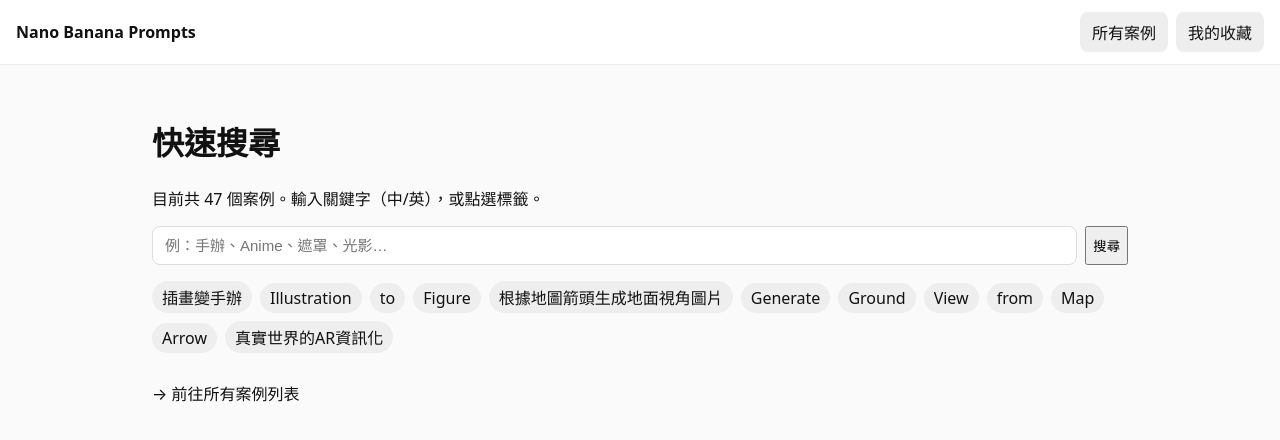
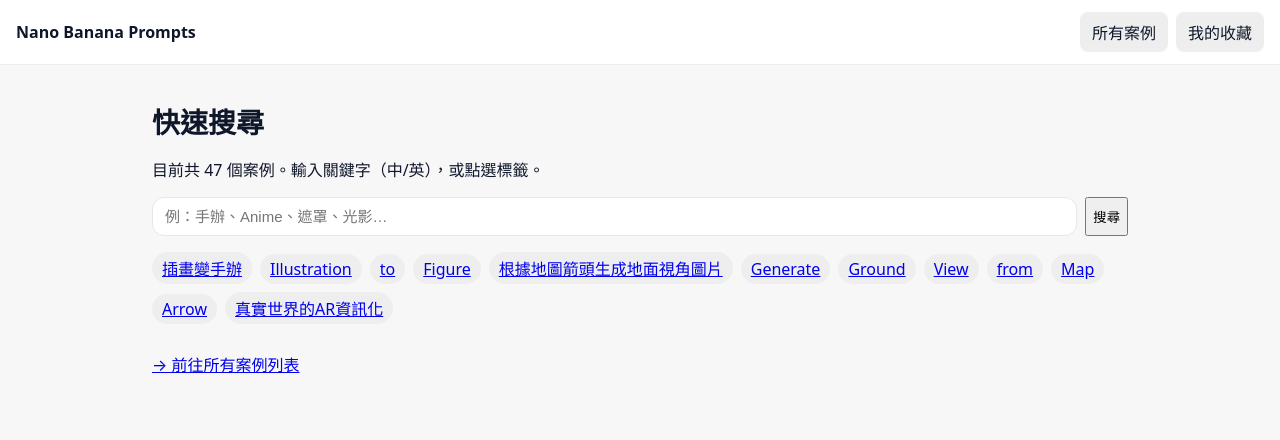
Before and after one commit to sherman0769/awesome-nano-banana-app, a Next.js app: page / in a window 1280 px wide. Shown: the top 440 px of the page. Built offline with nearby package versions, Linux system fonts and the light colour scheme.

Commit message:
style: polish UI (cards/inputs/chips/dark mode)

```diff
--- a/src/app/globals.css
+++ b/src/app/globals.css
@@ -1,29 +1,94 @@
-:root { color-scheme: light; }
-* { box-sizing: border-box; }
-body {
-  margin: 0;
-  background: #fafafa;
-  color: #111;
+:root{
+  --bg:#f7f7f8; --card:#fff; --text:#0f172a; --muted:#667085;
+  --border:#e5e7eb; --brand:#111827; --chip:#f3f4f6;
+  --chip-active:#111827; --chip-active-text:#fff;
+  --shadow:0 8px 24px rgba(16,24,40,.08),0 2px 6px rgba(16,24,40,.06);
+}
+@media (prefers-color-scheme: dark){
+  :root{
+    --bg:#0b0f17; --card:#0f172a; --text:#e5e7eb; --muted:#98a2b3;
+    --border:#1f2937; --brand:#2563eb; --chip:#111827;
+    --chip-active:#2563eb; --chip-active-text:#fff;
+    --shadow:0 8px 24px rgba(0,0,0,.5),0 2px 6px rgba(0,0,0,.35);
+  }
+}
+
+*{box-sizing:border-box}
+html,body{height:100%}
+body{
+  margin:0; background:var(--bg); color:var(--text);
   font-family: ui-sans-serif, system-ui, -apple-system, "Segoe UI", Roboto,
-    "Noto Sans TC", "PingFang TC", "Microsoft JhengHei", "Helvetica Neue",
-    Arial, "Apple Color Emoji", "Segoe UI Emoji";
+    "Noto Sans TC","PingFang TC","Microsoft JhengHei","Helvetica Neue", Arial;
 }
-a { color: inherit; text-decoration: none; }
 
-.container { max-width: 1040px; margin: 0 auto; padding: 16px; }
+/* 布局 */
+.container{max-width:1080px;margin:0 auto;padding:16px}
+.header{
+  position:sticky;top:0;z-index:20;
+  backdrop-filter:blur(6px);
+  background:color-mix(in srgb, var(--card) 85%, transparent);
+  border-bottom:1px solid var(--border);
+  box-shadow:0 1px 0 rgba(16,24,40,.04);
+}
+.header-inner{display:flex;align-items:center;justify-content:space-between;padding:12px 16px}
+.row{display:flex;gap:12px;align-items:center;flex-wrap:wrap}
 
-.grid { display: grid; gap: 12px; grid-template-columns: repeat(auto-fill, minmax(220px, 1fr)); }
+/* 文字 */
+h1{font-size:clamp(22px,2.2vw,28px);margin:.25rem 0 .5rem;font-weight:700}
+h3{font-size:clamp(16px,1.6vw,18px);margin:18px 0 10px}
+.muted{color:var(--muted);font-size:13px}
 
-.card { background:#fff; border:1px solid #eee; border-radius:10px; overflow:hidden; box-shadow:0 1px 3px rgba(0,0,0,.04); }
-.card img { width: 100%; display: block; }
-.card-body { padding: 12px; }
+/* 搜尋框 / 按鈕 / 標籤 */
+input[type="search"]{
+  width:100%;padding:10px 12px;font-size:15px;
+  border:1px solid var(--border);border-radius:12px;background:var(--card);color:var(--text);
+  transition:border-color .15s, box-shadow .2s;
+}
+input[type="search"]:focus{
+  outline:none;border-color:#6366f1;
+  box-shadow:0 0 0 4px rgba(99,102,241,.15)
+}
 
-.badge { display:inline-block; font-size:12px; background:#f2f2f2; padding:2px 8px; border-radius:999px; margin-right:6px; margin-bottom:6px; }
+.btn{
+  display:inline-flex;align-items:center;gap:6px;
+  padding:8px 12px;font-size:14px;border:none;border-radius:10px;
+  background:var(--brand);color:#fff;cursor:pointer;
+  transition:transform .04s ease, box-shadow .2s;
+  box-shadow:0 1px 0 rgba(0,0,0,.05)
+}
+.btn:hover{box-shadow:var(--shadow)}
+.btn:active{transform:translateY(1px)}
+.btn.secondary{background:var(--chip);color:var(--text)}
 
-input[type="search"] { width:100%; padding:10px 12px; font-size:15px; border:1px solid #ddd; border-radius:8px; }
+.badge{
+  display:inline-block;font-size:12px;background:var(--chip);color:var(--text);
+  padding:4px 10px;border-radius:999px;margin-right:6px;margin-bottom:6px;
+  transition:background .15s, color .15s; user-select:none
+}
+.badge:hover{background:#e5e7eb}
+.badge[data-active="true"]{background:var(--chip-active);color:var(--chip-active-text)}
 
-.btn { display:inline-flex; align-items:center; gap:6px; padding:8px 12px; font-size:14px; background:#111827; color:#fff; border-radius:8px; border:none; cursor:pointer; }
-.btn.secondary { background:#e5e7eb; color:#111; }
+/* 卡片與圖片 */
+.grid{display:grid;gap:14px;grid-template-columns:repeat(auto-fill,minmax(220px,1fr))}
+.card{
+  background:var(--card);border:1px solid var(--border);border-radius:14px;overflow:hidden;
+  transition:transform .15s ease, box-shadow .2s ease, border-color .2s ease
+}
+.card:hover{transform:translateY(-2px);box-shadow:var(--shadow);border-color:#d1d5db}
+.card img{width:100%;display:block;border-bottom:1px solid var(--border);
+  aspect-ratio:4/3;object-fit:cover}
+.card-body{padding:12px}
 
-.muted { color:#666; font-size: 13px; }
-pre { white-space: pre-wrap; word-wrap: break-word; background:#f7f7f7; padding:12px; border-radius:8px; border:1px solid #eee; }
+/* 程式碼區/提示詞 */
+pre{
+  white-space:pre-wrap;word-wrap:break-word;
+  background:color-mix(in srgb, var(--card) 94%, #000 0%);
+  padding:12px;border-radius:12px;border:1px solid var(--border);
+  font-family: ui-monospace, SFMono-Regular, Menlo, Monaco, "Cascadia Mono", Consolas, "Liberation Mono", monospace;
+}
+
+/* 小螢幕優化 */
+@media (max-width:640px){
+  .container{padding:12px}
+  .header-inner{padding:10px 12px}
+}
```
